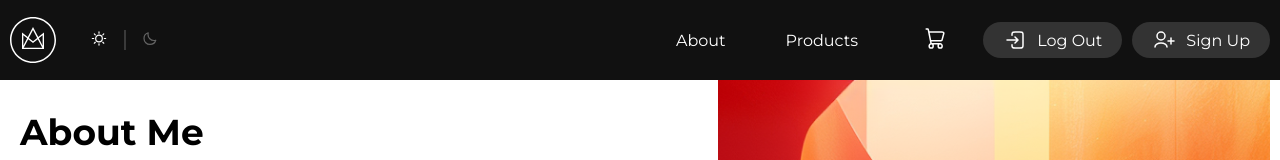
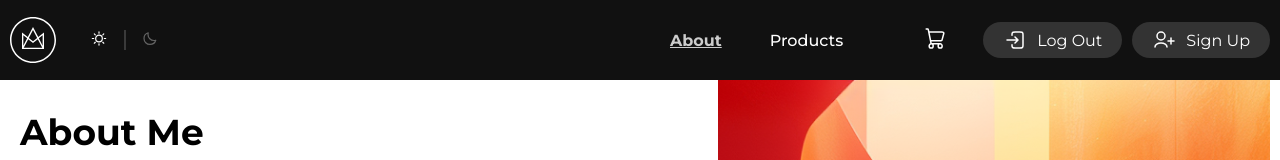
Before and after one commit to MastersAcademy/fe-react-2024, a React (Vite) app: page / in a window 1280 px wide. Shown: the top 160 px of the page. Built offline with nearby package versions, Linux system fonts and the light colour scheme.

Commit message:
Task 6 Routing  , add LayoutComponent, notFoundPage

```diff
--- a/src/App.tsx
+++ b/src/App.tsx
@@ -1,29 +1,15 @@
-import { useState } from 'react';
-
-import Products from '@/components/Product/ProductList';
+import Router from '@/components/Router/Router.component';
 import { useTheme } from '@/Context/ThemeContext';
-import AboutPage from '@/pages/about/About';
-
-import Footer from './components/Footer/footer.component';
-import Header from './components/Header/header.component.tsx';
 
 import styles from './App.module.css';
 
 function App() {
-    const [showPage, setShowPage] = useState<'About' | 'ProductList'>('About');
-
     const { theme } = useTheme();
-
-    const handleChangePage = (component: 'About' | 'ProductList') => {
-        setShowPage(component);
-    };
 
     return (
         <>
             <div className={`${theme === 'dark' ? styles.darkTheme : styles.lightTheme}`}>
-                <Header handleChangePage={handleChangePage} />
-                {showPage === 'About' ? <AboutPage /> : <Products />}
-                <Footer />
+                <Router />
             </div>
         </>
     );
--- a/src/components/Header/header.component.tsx
+++ b/src/components/Header/header.component.tsx
@@ -1,3 +1,5 @@
+import { NavLink } from 'react-router-dom';
+
 import appStyles from '@/App.module.css';
 import logOut from '@/assets/icons/Log_Out.svg';
 import headerLogo from '@/assets/icons/logo.svg';
@@ -8,15 +10,12 @@ import headerSun from '@/assets/icons/sun.svg';
 import headerSunDark from '@/assets/icons/sunDark.svg';
 import userAdd from '@/assets/icons/User_Add.svg';
 import CartComponent from '@/components/Cart/Cart.component';
+import { ROUTES } from '@/constants/routes';
 import { Theme, useTheme } from '@/Context/ThemeContext';
 
 import styles from './header.module.css';
 
-interface HeaderComponentProps {
-    handleChangePage: (component: 'About' | 'ProductList') => void;
-}
-
-function HeaderComponent({ handleChangePage }: HeaderComponentProps) {
+function HeaderComponent() {
     const { theme, toggleTheme } = useTheme();
     const sunLogo = theme === 'light' ? headerSun : headerSunDark;
     const moonLogo = theme === 'light' ? headerMoon : headerMoonLight;
@@ -39,12 +38,13 @@ function HeaderComponent({ handleChangePage }: HeaderComponentProps) {
 
                 <div className={`${styles.navigation} ${appStyles.flex}`}>
                     <div className={`${styles.navigationBtn} ${appStyles.flex}`}>
-                        <button className={styles.navigationAbout} onClick={() => handleChangePage('About')}>
+                        <NavLink className={({ isActive }) => (isActive ? styles.navButtonActive : styles.navButton)} to={ROUTES.ABOUT}>
                             About
-                        </button>
-                        <button className={styles.navigationProduct} onClick={() => handleChangePage('ProductList')}>
+                        </NavLink>
+
+                        <NavLink className={({ isActive }) => (isActive ? styles.navButtonActive : styles.navButton)} to={ROUTES.PRODUCTS}>
                             Products
-                        </button>
+                        </NavLink>
                     </div>
 
                     <div className={styles.navigationCart}>
--- a/src/components/Header/header.module.css
+++ b/src/components/Header/header.module.css
@@ -48,18 +48,33 @@
   gap: 48px;
 }
 
-.navigationProduct {
+/*.navigationProduct {*/
+/*  border: none;*/
+/*  font-size: 16px;*/
+/*  background-color: #111;*/
+/*  color: #FFF;*/
+/*}*/
+
+/*.navigationAbout {*/
+/*  font-size: 16px;*/
+/*  border: none;*/
+/*  background-color: #111;*/
+/*  color: #FFF;*/
+/*}*/
+
+.navButton {
+  color: #FFF;
+  font-size: 16px;
+  font-weight: 500;
   border: none;
-  font-size: 16px;
-  background-color: #111;
-  color: #FFF;
+  background-color: transparent;
+  cursor: pointer;
+  text-decoration: none;
 }
 
-.navigationAbout {
-  font-size: 16px;
-  border: none;
-  background-color: #111;
-  color: #FFF;
+.navButtonActive {
+  font-weight: 700;
+  color: #CCC;
 }
 
 .navigationCart {
--- /dev/null
+++ b/src/components/Layout/Layaout.component.tsx
@@ -0,0 +1,14 @@
+import { Outlet } from 'react-router-dom';
+
+import FooterComponent from '@/components/Footer/footer.component';
+import HeaderComponent from '@/components/Header/header.component';
+
+const LayoutComponent: React.FC = () => (
+    <>
+        <HeaderComponent />
+        <Outlet />
+        <FooterComponent />
+    </>
+);
+
+export default LayoutComponent;
--- /dev/null
+++ b/src/components/Router/Router.component.tsx
@@ -0,0 +1,20 @@
+import React from 'react';
+import { Route, Routes } from 'react-router-dom';
+
+import AboutPage from '@/components/about/About.tsx';
+import LayoutComponent from '@/components/Layout/Layaout.component';
+import PageNotFound from '@/components/pageNotFound/PageNotFound.component.tsx';
+import ProductsList from '@/components/Product/ProductList';
+import { ROUTES } from '@/constants/routes.ts';
+
+const Router: React.FC = () => (
+    <Routes>
+        <Route path={ROUTES.ABOUT} element={<LayoutComponent />}>
+            <Route index element={<AboutPage />} />
+            <Route path={ROUTES.PRODUCTS} element={<ProductsList />} />
+            <Route path={ROUTES.PAGE_NOT_FOUND} element={<PageNotFound />} />
+        </Route>
+    </Routes>
+);
+
+export default Router;
--- a/src/pages/about/About.tsx
+++ b/src/components/about/About.tsx
@@ -1,6 +1,6 @@
 import appStyles from '@/App.module.css';
 import AboutImage from '@/assets/about_image.png';
-import styles from '@/pages/about/About.module.css';
+import styles from '@/components/about/About.module.css';
 
 function About() {
     return (
--- /dev/null
+++ b/src/components/pageNotFound/PageNotFound.component.tsx
@@ -0,0 +1,19 @@
+import React from 'react';
+import { Link } from 'react-router-dom';
+
+import { ROUTES } from '@/constants/routes.ts';
+
+import styles from './PageNotFound.module.css';
+
+const PageNotFound: React.FC = () => (
+    <>
+        <div className={styles.flexNotFound}>
+            <h2>Page Not Found</h2>
+            <Link className={styles.backToThePage} to={ROUTES.ABOUT}>
+                Back to About Page
+            </Link>
+        </div>
+    </>
+);
+
+export default PageNotFound;
--- /dev/null
+++ b/src/components/pageNotFound/PageNotFound.module.css
@@ -0,0 +1,11 @@
+.flexNotFound {
+  display: flex;
+  flex-direction: column;
+  align-items: center;
+  margin: 50px;
+  min-height: 100vh;
+}
+
+.backToThePage {
+  color: #EF4934;
+}
--- /dev/null
+++ b/src/constants/routes.ts
@@ -0,0 +1,5 @@
+export enum ROUTES {
+    ABOUT = '/',
+    PRODUCTS = '/products',
+    PAGE_NOT_FOUND = '*',
+}
```
Also changed, not shown: src/pages/PageNotFound/PageNotFound.tsx (deleted, +0 -12 lines), src/components/about/About.module.css (renamed from src/pages/about/About.module.css).
